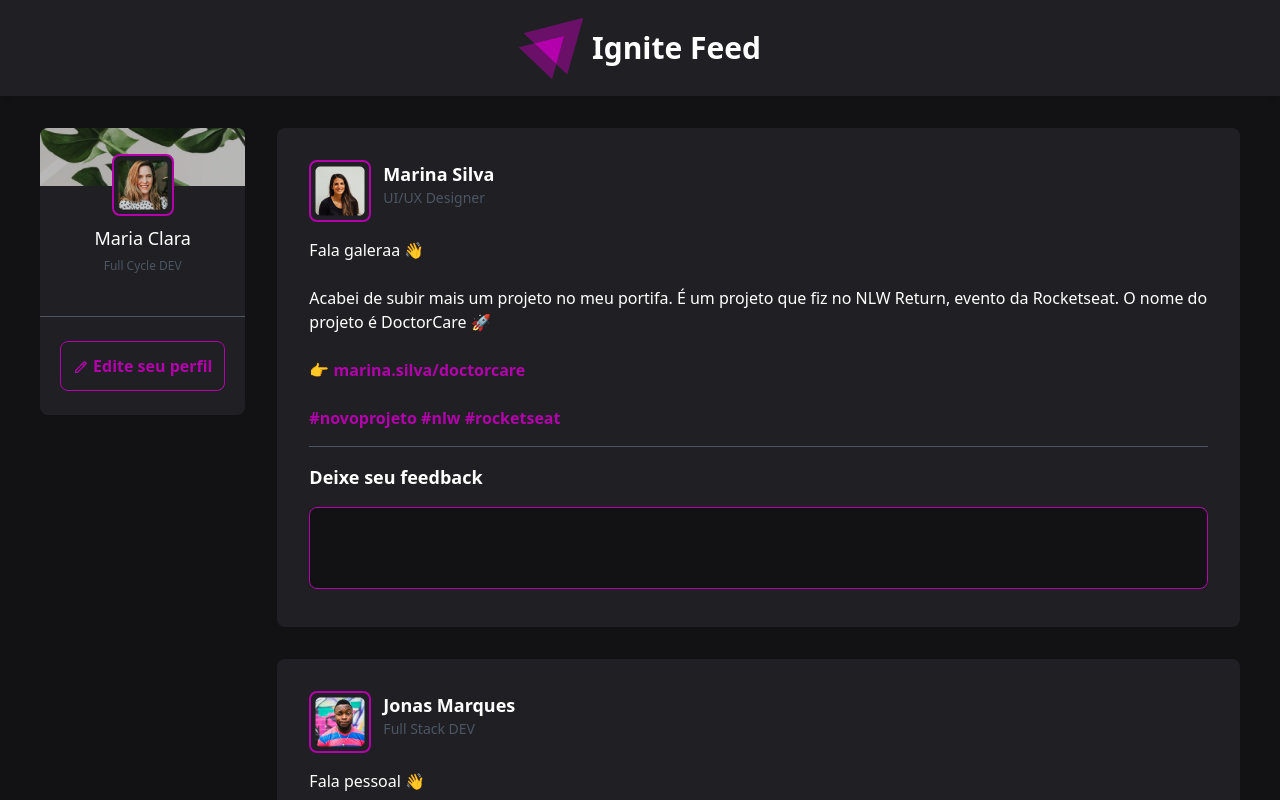
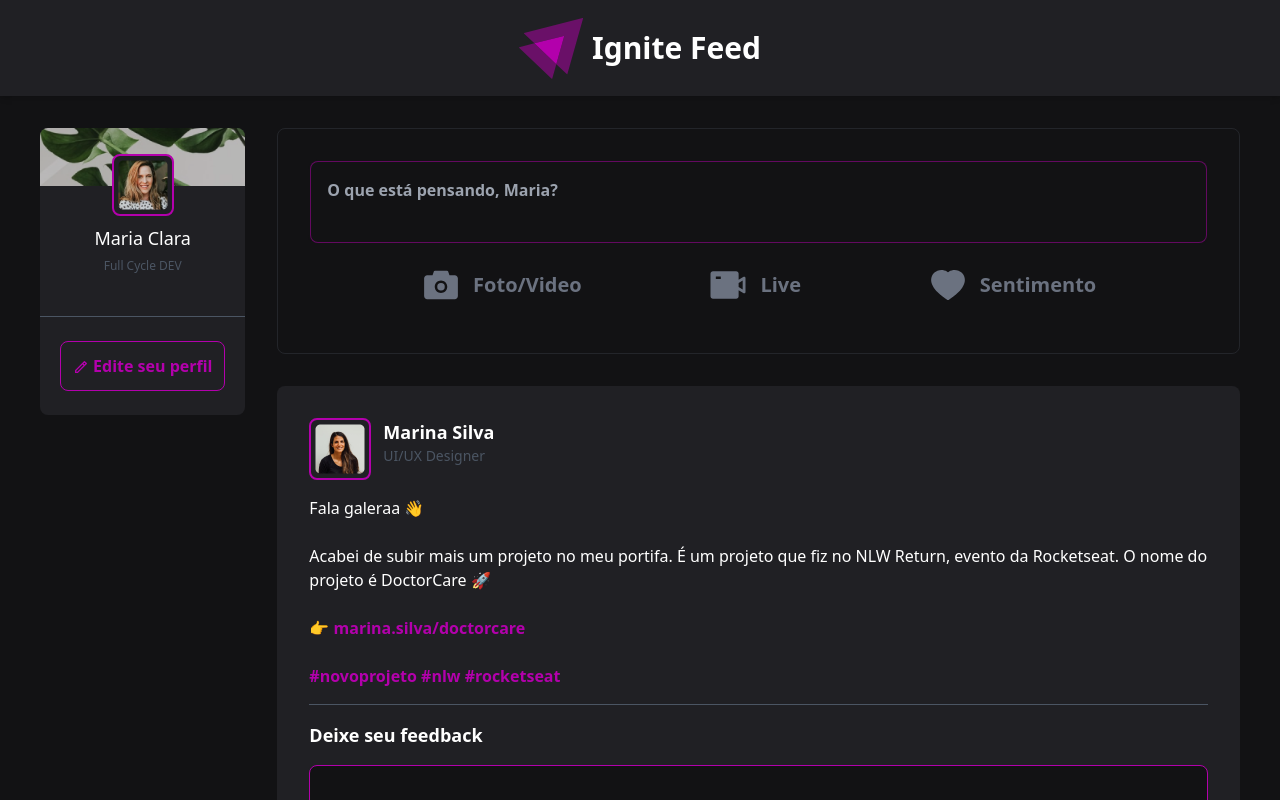
Before and after one commit to kayooliveira/ignite-feed, a React (Vite) app: page / in a window 1280 px wide. Shown: the top 800 px of the page. Built offline with nearby package versions, Linux system fonts and the light colour scheme.

Commit message:
feat(Creating new post component): :sparkles:

```diff
--- /dev/null
+++ b/src/Components/NewPost/index.tsx
@@ -0,0 +1,29 @@
+import React from 'react'
+import { AiFillCamera, AiFillHeart, AiFillVideoCamera } from 'react-icons/ai'
+
+import { authUser } from '../../utils/mock'
+
+export function NewPost() {
+  return (
+    <>
+      <div className="rounded-lg border-[1px] border-gray-500/20 p-8">
+        <textarea
+          placeholder={`O que está pensando, ${authUser.name.split(' ')[0]}?`}
+          className="w-full resize-none rounded-lg border-[1px] border-primary/50 bg-background p-4 font-bold text-gray-500  outline-none ring-2 ring-transparent ring-offset-2 ring-offset-background focus:border-transparent focus:ring-secondary"
+        ></textarea>
+        <div className="flex w-full basis-72 items-center justify-evenly gap-4 py-4 text-gray-500">
+          <button className="flex items-center text-xl font-bold transition-colors hover:text-gray-700 ">
+            <AiFillCamera className="mr-3 h-10 w-10" />
+            Foto/Video
+          </button>
+          <button className="flex items-center text-xl font-bold transition-colors hover:text-gray-700 ">
+            <AiFillVideoCamera className="mr-3 h-10 w-10" /> Live
+          </button>
+          <button className="flex items-center text-xl font-bold transition-colors hover:text-gray-700 ">
+            <AiFillHeart className="mr-3 h-10 w-10" /> Sentimento
+          </button>
+        </div>
+      </div>
+    </>
+  )
+}
--- a/src/Components/RightContent/index.tsx
+++ b/src/Components/RightContent/index.tsx
@@ -1,11 +1,13 @@
 import React from 'react'
 
 import { posts } from '../../utils/mock'
+import { NewPost } from '../NewPost'
 import { Post } from '../Post'
 
 export function RightContent() {
   return (
     <main className="flex w-full flex-col gap-8">
+      <NewPost />
       {posts.map(post => (
         <Post
           key={post.author.id}
```
